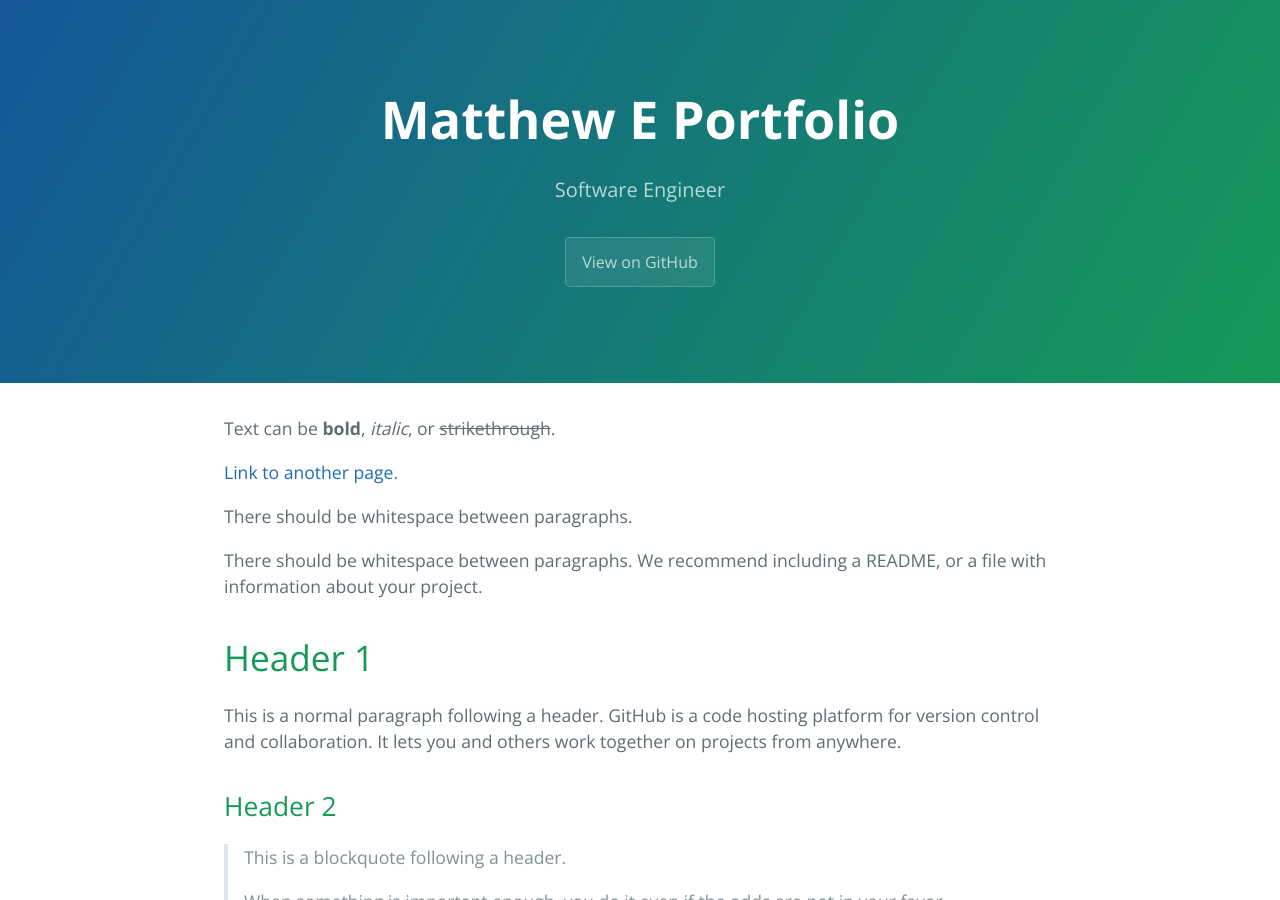
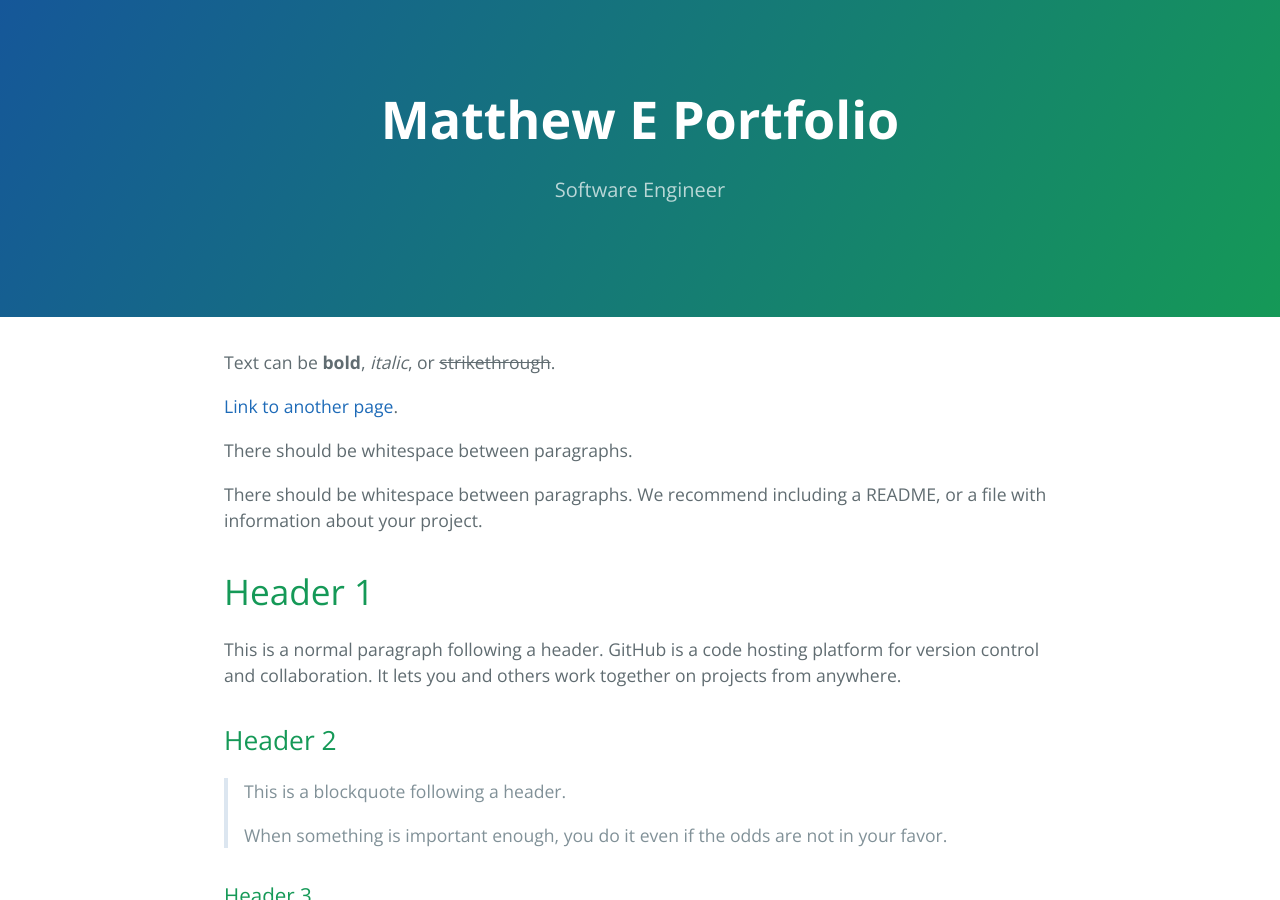
Before and after one commit to matt11matthew/portfolio, a Jekyll site: the page built from index.md, in a window 1280 px wide and 900 px high. Built offline with Jekyll 4.4.1, drawn with Linux system fonts in a browser that asks for light colours.

Commit message:
Update default.html

```diff
--- a/_layouts/default.html
+++ b/_layouts/default.html
@@ -13,13 +13,9 @@
     <section class="page-header">
       <h1 class="project-name">{{ site.title | default: site.github.repository_name }}</h1>
       <h2 class="project-tagline">{{ site.description | default: site.github.project_tagline }}</h2>
-      {% if site.github.is_project_page %}
+<!--       {% if site.github.is_project_page %}
         <a href="{{ site.github.repository_url }}" class="btn">View on GitHub</a>
-      {% endif %}
-      {% if site.show_downloads %}
-        <a href="{{ site.github.zip_url }}" class="btn">Download .zip</a>
-        <a href="{{ site.github.tar_url }}" class="btn">Download .tar.gz</a>
-      {% endif %}
+      {% endif %} -->
     </section>
 
     <section class="main-content">
```
